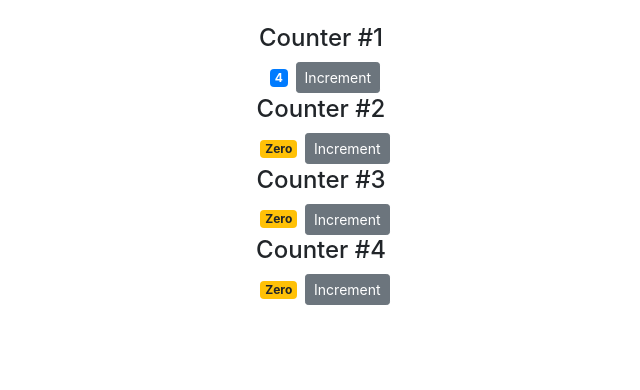
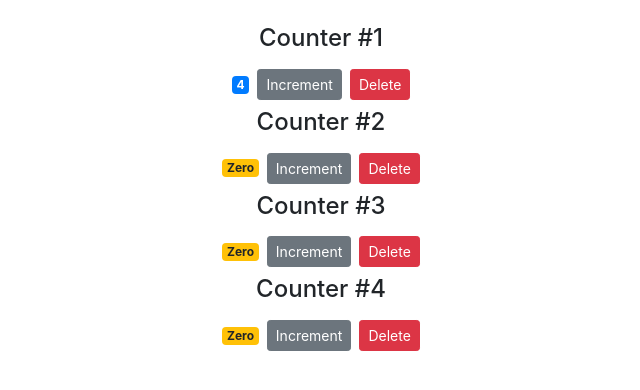
Before and after one commit to lcardoz/counter-app-bootstrap, a React (Create React App) app: page / in a window 1280 px wide. Shown: the top 390 px of the page, without its empty margins (319-959 px from the left). Built offline with nearby package versions, Linux system fonts and the light colour scheme.

Commit message:
added delete counter button, destructured props

```diff
--- a/src/components/Counter.jsx
+++ b/src/components/Counter.jsx
@@ -1,6 +1,8 @@
 import { React, useState } from 'react';
 
-const Counter = ({value, id}) => {
+const Counter = ({counter, onDelete}) => {
+
+  const { id, value } = counter;
 
   const [data, setData] = useState({
     value: value,
@@ -37,7 +39,13 @@ const Counter = ({value, id}) => {
         className="btn btn-secondary btn-sm"
         onClick={handleIncrement}
       >
-          Increment
+        Increment
+      </button>
+      <button
+        onClick={() => onDelete(id)}
+        className="btn btn-danger btn-sm m-2"
+      >
+        Delete
       </button>
       {/* {data.tags.length === 0 && "Please create a new tag!"}
       {renderTags()} */}
--- a/src/components/Counters.jsx
+++ b/src/components/Counters.jsx
@@ -12,10 +12,15 @@ const Counters = () => {
     ]
   })
 
+  const handleDelete = (counterId) => {
+    const counters = data.counters.filter(c => c.id !== counterId)
+    setData({counters})
+  }
+
   return (
     <div>
       {data.counters.map(counter =>
-        <Counter key={counter.id} value={counter.value} id={counter.id} />)}
+        <Counter key={counter.id} counter={counter} onDelete={handleDelete}/>)}
     </div>
   )
 }
```
